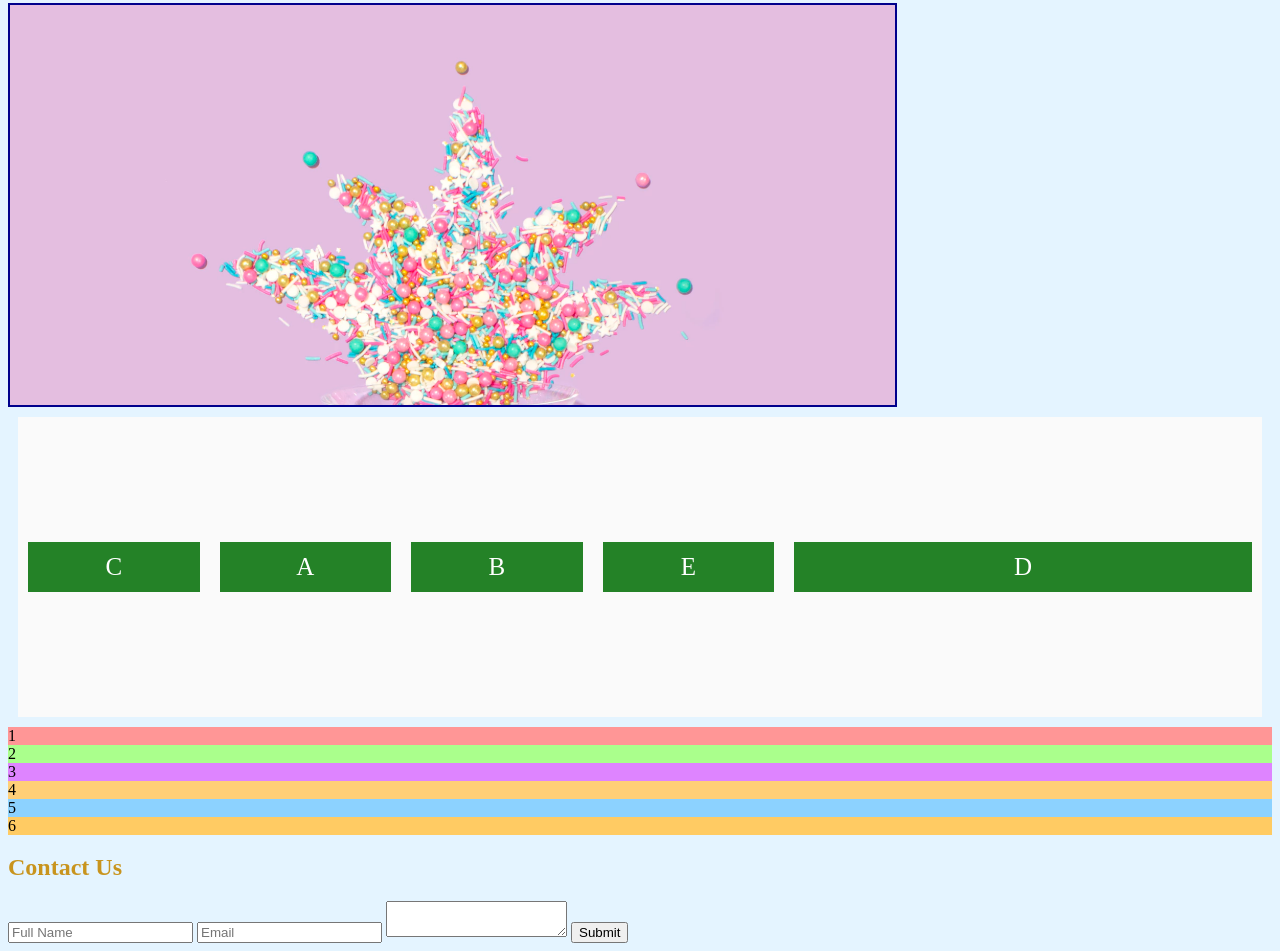
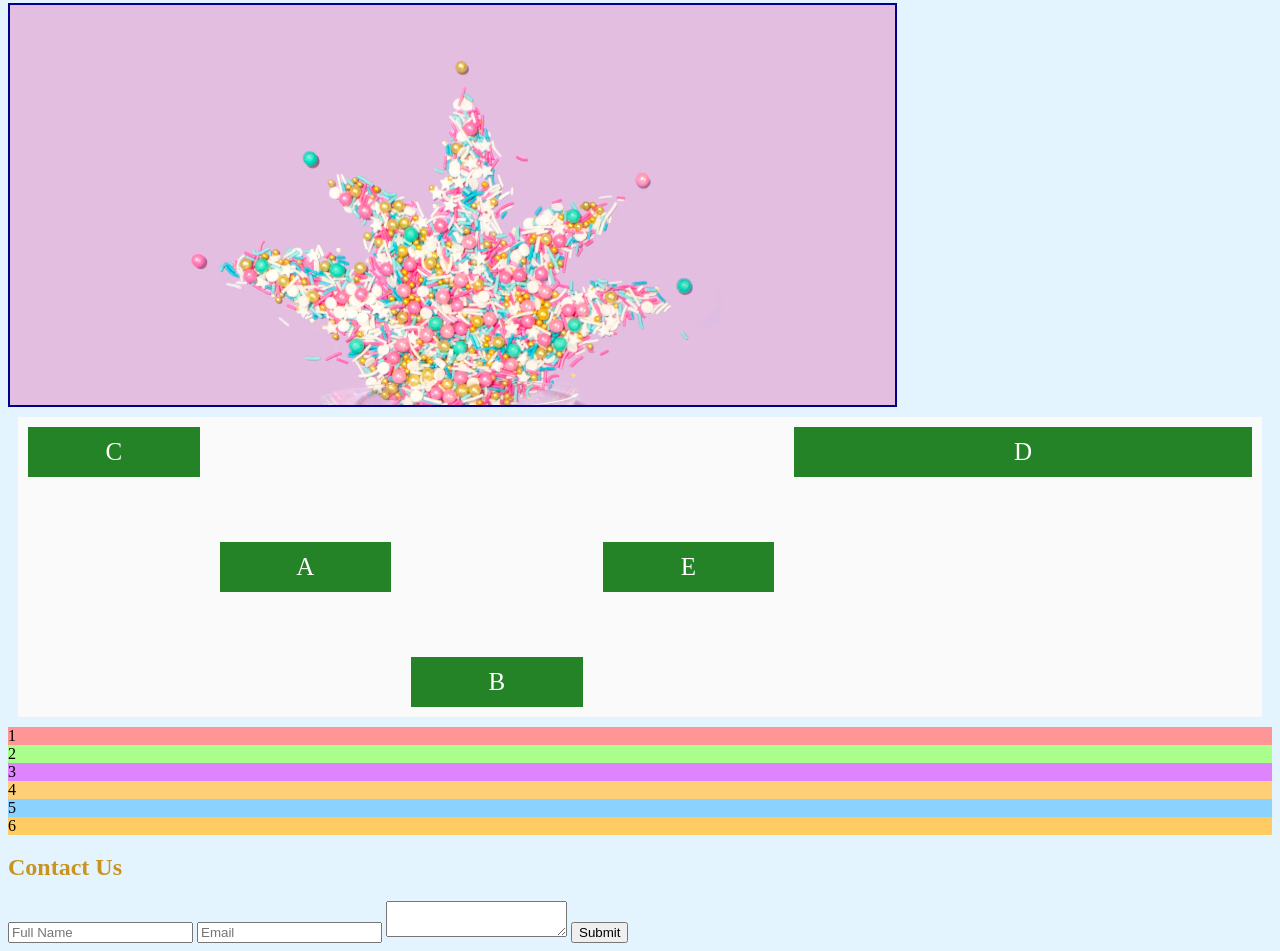
Before and after one commit to cecily1009/css-playground, a plain HTML site: page index.html in a window 1280 px wide. Shown: the part 763-1714 px from the top of the page. Drawn offline with Linux system fonts and the light colour scheme.

Commit message:
flex mastered

```diff
--- a/index.html
+++ b/index.html
@@ -74,12 +74,13 @@
 
 
     <!-- shrink/grow by percentage of basic width can be shorten as flex property(flex: grow shrink basis)-->
+    <!-- align-self will overwrite align-items -->
     <div class="container">
         <div class="container-item" style="order: 2; flex: 1 1 100px;">A</div>
-        <div class="container-item" style="order: 3; flex-grow: 1; flex-shrink: 3; flex-basis: 100px;">B</div>
-        <div class="container-item" style="order: 1; flex-grow: 1; flex-shrink: 1; flex-basis: 100px;">C</div>
-        <div class="container-item" style='order: 5; flex:5 1 100px;'>D</div>
-        <div class="container-item" style='order: 4; flex-grow: 1; flex-shrink: 1; flex-basis: 100px;'>E</div>
+        <div class="container-item" style="order: 3; flex-grow: 1; flex-shrink: 3; flex-basis: 100px; align-self:flex-end ;">B</div>
+        <div class="container-item" style="order: 1; flex-grow: 1; flex-shrink: 1; flex-basis: 100px; align-self: flex-start;">C</div>
+        <div class="container-item" style='order: 5; flex:5 1 100px; align-self: flex-start;'>D</div>
+        <div class="container-item" style='order: 4; flex-grow: 1; flex-shrink: 0; flex-basis: 100px;'>E</div>
 
     </div>
 
```
